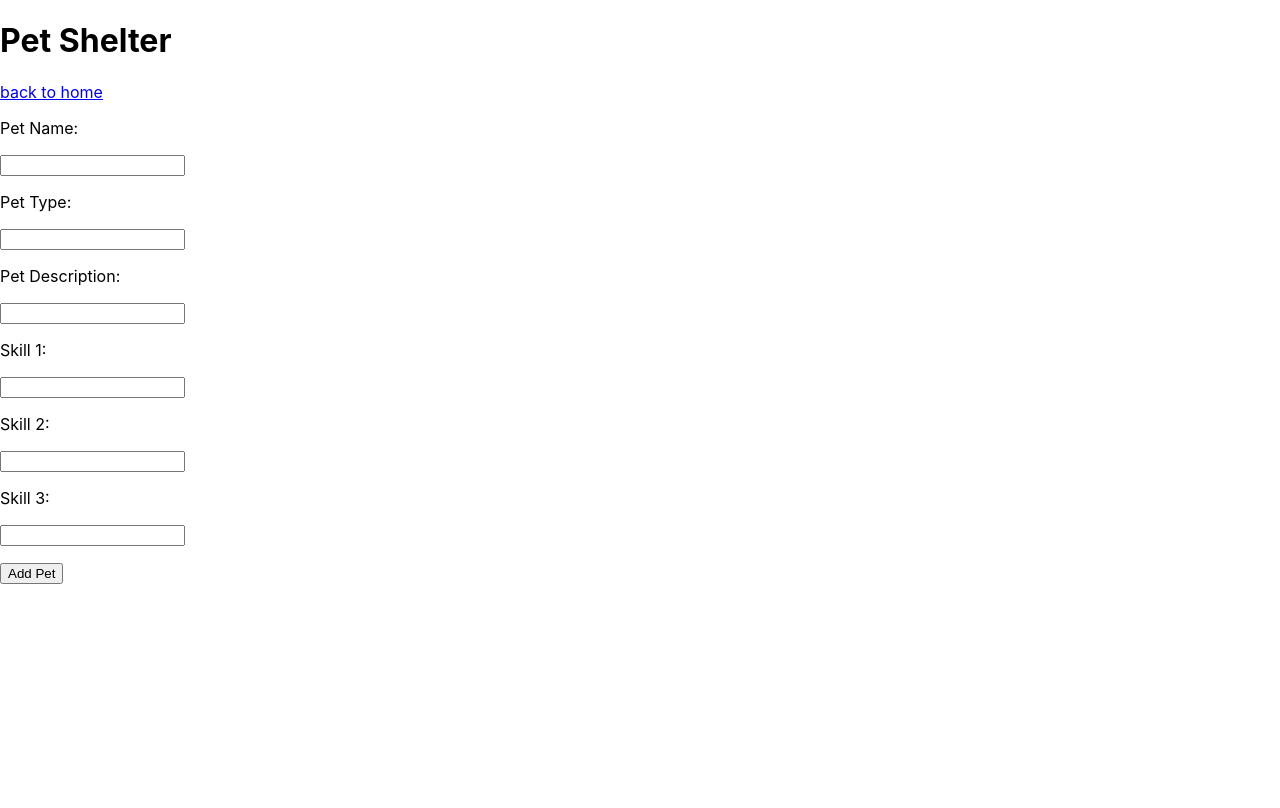
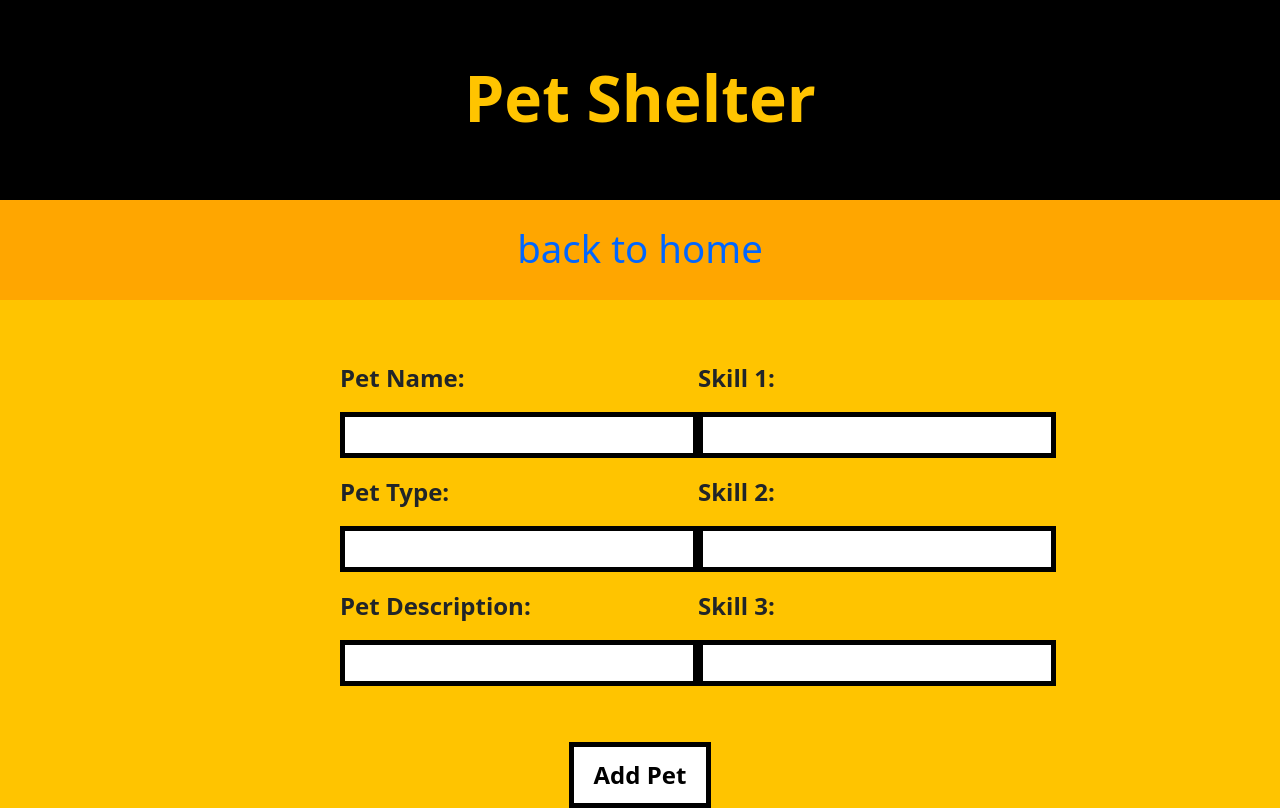
Before and after one commit to aly-tab/PetShelter, a React (Create React App) app in the folder client/: page /pets/new in a window 1280 px wide. Built offline with nearby package versions, Linux system fonts and the light colour scheme.

Commit message:
deployment

```diff
--- a/client/package.json
+++ b/client/package.json
@@ -7,6 +7,7 @@
     "@testing-library/react": "^11.2.7",
     "@testing-library/user-event": "^12.8.3",
     "axios": "^0.21.4",
+    "bootstrap": "^5.1.3",
     "react": "^17.0.2",
     "react-dom": "^17.0.2",
     "react-router-dom": "^5.3.0",
--- a/client/src/App.css
+++ b/client/src/App.css
@@ -1,38 +1,128 @@
-.App {
-  text-align: center;
+* {
+  margin: 0;
+  padding: 0;
 }
 
-.App-logo {
-  height: 40vmin;
-  pointer-events: none;
+body {
+  background-color: rgb(255, 196, 0);
 }
 
-@media (prefers-reduced-motion: no-preference) {
-  .App-logo {
-    animation: App-logo-spin infinite 20s linear;
-  }
+#banner {
+  background-color: black;
+  height: 200px;
 }
 
-.App-header {
-  background-color: #282c34;
-  min-height: 100vh;
-  display: flex;
-  flex-direction: column;
-  align-items: center;
-  justify-content: center;
-  font-size: calc(10px + 2vmin);
+#banner h1 {
+  color: rgb(255, 196, 0);
+  text-align: center;
+  font-size: 4em;
+  font-weight: 800;
+  padding: 60px 0;
+}
+
+#top-link {
+  background-color: rgb(255, 166, 0);
+  text-align: center;
+  height: 100px;
+  padding: 20px 0 0 0;
+}
+
+.link {
+  text-decoration: none;
+  color: rgb(0, 102, 255);
+  font-size: 2.4em;
+  font-weight: 500;
+}
+
+.link:hover {
   color: white;
 }
 
-.App-link {
-  color: #61dafb;
+#top-desc {
+  text-align: center;
+  padding: 50px 0 30px 0;
+  font-size: 2.4em;
+  font-weight: 800;
 }
 
-@keyframes App-logo-spin {
-  from {
-    transform: rotate(0deg);
-  }
-  to {
-    transform: rotate(360deg);
-  }
+.table {
+  background-color: rgb(255, 242, 129);
+  border: 5px solid black;
+  font-size: 1.5em;
+  font-weight: 600;
 }
+
+#front-page {
+  padding: 0 300px;
+}
+
+.link-tb {
+  text-decoration: none;
+  color: rgb(0, 102, 255);
+}
+
+.link-tb:hover {
+  color: white;
+}
+
+#form {
+  display: flex;
+  width: 600px;
+  justify-content: space-between;
+  margin: 60px auto 0 auto;
+  font-size: 1.5em;
+  font-weight: 600;
+}
+
+input {
+  border: 5px solid black;
+}
+
+.form-btn {
+  background-color: white;
+  padding: 10px 20px;
+  font-size: 1.5em;
+  font-weight: 600;
+}
+
+.form-btn:hover {
+  color: rgb(0, 102, 255);
+  border: 5px solid rgb(0, 102, 255);
+}
+
+#input-btn {
+  text-align: center;
+  margin-top: 40px;
+}
+
+#top-desc, h3 {
+  text-align: center;
+  padding: 30px 0 0 0;
+  font-size: 2.4em;
+  font-weight: 800;
+}
+
+button {
+  background-color: white;
+  padding: 10px 20px;
+  font-size: 1.5em;
+  font-weight: 600;
+  border: 5px solid black;
+}
+
+button:hover {
+  color: rgb(0, 102, 255);
+  border: 5px solid rgb(0, 102, 255);
+}
+
+#button {
+  text-align: center;
+  margin-top: 50px;
+}
+
+#pet-info {
+  width: 270px;
+  margin: 50px auto 0 auto;
+  font-weight: 600;
+  font-size: 1.6em;
+}
--- a/client/src/components/AddForm.js
+++ b/client/src/components/AddForm.js
@@ -11,6 +11,8 @@ const AddForm = props => {
 
     return (
         <form onSubmit={e => { onSubmitHandler(e, {name, type, description, skill1, skill2, skill3} ) } }>
+            <div id="form">
+                <div id="row">
                     <p>
                         <p>Pet Name:</p>
                         <input type="text" value={name} name="name" onChange={(e)=>{setName(e.target.value)}}/>
@@ -23,6 +25,8 @@ const AddForm = props => {
                         <p>Pet Description:</p>
                         <input type="text" value={description} name="description" onChange={(e)=>{setDescription(e.target.value)}}/>
                     </p>
+                </div>
+                <div id="row">
                     <p>
                         <p>Skill 1:</p>
                         <input type="text" value={skill1} name="skill1" onChange={(e)=>{setSkill1(e.target.value)}}/>
@@ -35,7 +39,11 @@ const AddForm = props => {
                         <p>Skill 3:</p>
                         <input type="text" value={skill3} name="skill3" onChange={(e)=>{setSkill3(e.target.value)}}/>
                     </p>
-            <input type="submit" value="Add Pet"/>
+                </div>
+            </div>
+            <div id="input-btn">
+            <input type="submit" value="Add Pet" class="form-btn"/>
+            </div>
         </form>
     )
 }
--- a/client/src/components/DeleteButton.js
+++ b/client/src/components/DeleteButton.js
@@ -18,7 +18,9 @@ const DeleteButton = props => {
             })
     }
     return (
-        <button onClick={onClickHandler}>Adopt {name}</button>
+        <div id="button">
+            <button onClick={onClickHandler}>Adopt {name}</button>
+        </div>
     )
 }
 
--- a/client/src/components/EditForm.js
+++ b/client/src/components/EditForm.js
@@ -32,6 +32,8 @@ const EditForm = props => {
 
     return (
         <form onSubmit={e => { onSubmitHandler(e, {name, type, description, skill1, skill2, skill3} ) } }>
+            <div id="form">
+                <div id="row">
                     <p>
                         <p>Pet Name:</p>
                         <input type="text" value={name} name="name" onChange={(e)=>{setName(e.target.value)}}/>
@@ -44,6 +46,8 @@ const EditForm = props => {
                         <p>Pet Description:</p>
                         <input type="text" value={description} name="description" onChange={(e)=>{setDescription(e.target.value)}}/>
                     </p>
+                </div>
+                <div id="row">
                     <p>
                         <p>Skill 1:</p>
                         <input type="text" value={holdSkill1} name="skill1" onChange={(e)=>{
@@ -63,7 +67,11 @@ const EditForm = props => {
                             setSkill3(e.target.value)
                             setHoldSkill3(e.target.value)}}/>
                     </p>
-            <input type="submit" value="Edit Pet"/>
+                </div>
+            </div>
+            <div id="input-btn">
+                <input type="submit" value="Edit Pet" class="form-btn"/>
+            </div>
         </form>
     )
 }
--- a/client/src/views/CreateView.js
+++ b/client/src/views/CreateView.js
@@ -26,8 +26,12 @@ const CreateView = () => {
     return (
         <div>
             <div id="header">
-                <h1>Pet Shelter</h1>
-                <Link to="/">back to home</Link>
+                <div id="banner">
+                    <h1>Pet Shelter</h1>
+                </div>
+                <div id="top-link">
+                    <Link to="/" class="link">back to home</Link>
+                </div>
             </div>
             {errors.map((err, index) => <p key={index}>{err}</p>)}
             <AddForm
--- a/client/src/views/DetailView.js
+++ b/client/src/views/DetailView.js
@@ -24,13 +24,18 @@ const DetailView = () => {
     return (
         <div>
             <div id="header">
+                <div id="banner">
                     <h1>Pet Shelter</h1>
-                <Link to="/">back to home</Link>
+                </div>
+                <div id="top-link">
+                    <Link to="/" class="link">back to home</Link>
+                </div>
             </div>
             <div>
                 <h3>Details about {pet.name}</h3>
                 <DeleteButton id={pet._id} name={pet.name}/>
             </div>
+            <div id="pet-info">
                 <p>Pet type: {pet.type}</p>
                 <p>Description: {pet.description}</p>
                 <p>Skills:</p>
@@ -47,6 +52,7 @@ const DetailView = () => {
                     <p>{pet.skill3}</p>
                 }
             </div>
+        </div>
     )
 }
 
--- a/client/src/views/EditView.js
+++ b/client/src/views/EditView.js
@@ -46,8 +46,12 @@ const EditView = () => {
     return (
         <div>
             <div id="header">
-                <h1>Pet Shelter</h1>
-                <Link to="/">back to home</Link>
+                <div id="banner">
+                    <h1>Pet Shelter</h1>
+                </div>
+                <div id="top-link">
+                    <Link to="/" class="link">back to home</Link>
+                </div>
             </div>
             <h3>Edit {pet.name}</h3>
             {errors.map((err, index) => <p key={index}>{err}</p>)}
--- a/client/src/views/IndexView.js
+++ b/client/src/views/IndexView.js
@@ -1,6 +1,8 @@
 import React, { useEffect, useState } from 'react';
 import axios from 'axios';
 import { Link } from 'react-router-dom';
+import 'bootstrap/dist/css/bootstrap.css';
+import '../App.css';
 
 const IndexView = () => {
     const [pets, setPets] = useState([]);
@@ -24,16 +26,21 @@ const IndexView = () => {
     return (
         <div>
             <div id="header">
-            <h1>Pet Shelter</h1>
-            <Link to="/pets/new">add a pet to the shelter</Link>
+                <div id="banner">
+                    <h1>Pet Shelter</h1>
+                </div>
+                <div id="top-link">
+                    <Link to="/pets/new" class="link">add a pet to the shelter</Link>
+                </div>
             </div>
-            <p>These pets are looking for a good home</p>
-            <table>
+            <p id="top-desc">These pets are looking for a good home</p>
+            <div id="front-page">
+            <table class="table">
                 <thead>
                     <tr>
-                        <th>Name</th>
-                        <th>Type</th>
-                        <th>Actions</th>
+                        <th scope="col">Name</th>
+                        <th scope="col">Type</th>
+                        <th scope="col">Actions</th>
                     </tr>
                 </thead>
                 <tbody>
@@ -42,12 +49,13 @@ const IndexView = () => {
                         <tr key={index}>
                             <td>{pet.name}</td>
                             <td>{pet.type}</td>
-                            <td><Link to={"/pets/" + pet._id}>details</Link> <Link to={"/pets/" + pet._id + "/edit"}>edit</Link></td>
+                            <td><Link to={"/pets/" + pet._id} class="link-tb">details</Link> <Link to={"/pets/" + pet._id + "/edit"} class="link-tb">edit</Link></td>
                         </tr>
                     )
                 })}
                 </tbody>
             </table>
+            </div>
         </div>
     )
 }
```
Also changed, not shown: 1 other file (tests, documents, lock files or other folders). Lines whose indentation alone changed are shown as unchanged.
